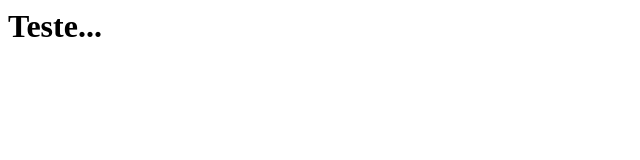
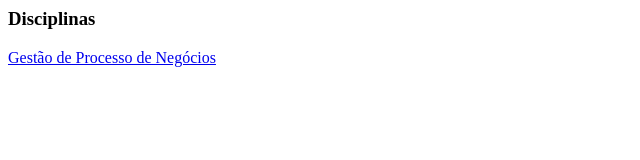
Before and after one commit to josmarios/josmarios.github.io, a plain HTML site: page index.html in a window 1280 px wide. Shown: the whole page, without its empty margins (0-640 px from the left). Drawn offline with Linux system fonts and the light colour scheme.

Commit message:
basic structure

```diff
--- a/index.html
+++ b/index.html
@@ -6,7 +6,11 @@ Josmário Albuquerque
 </title>
 </head>
 
-<h1>
-Teste...
-</h1>
+<body>
+<h3>
+Disciplinas
+</h3>
+
+<a href="bpm/bpm.html">Gestão de Processo de Negócios </a>
+</body>
 </html>
```
Also changed, not shown: bpm/bmp.html (added, +16 -0 lines), bpm/trabalho-1/trabalho-1.html (renamed from bpm/trabalho-1/index.html).
